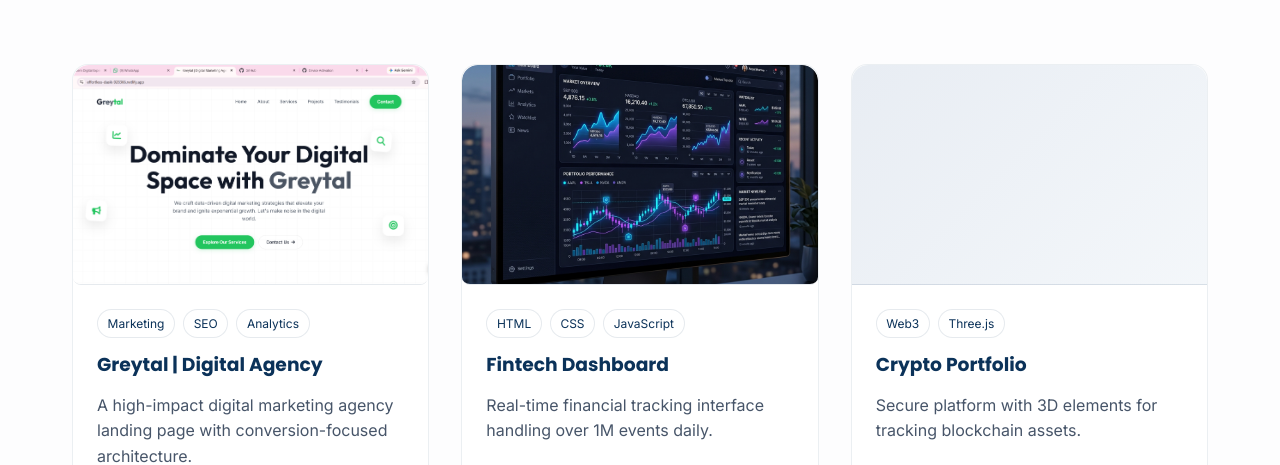
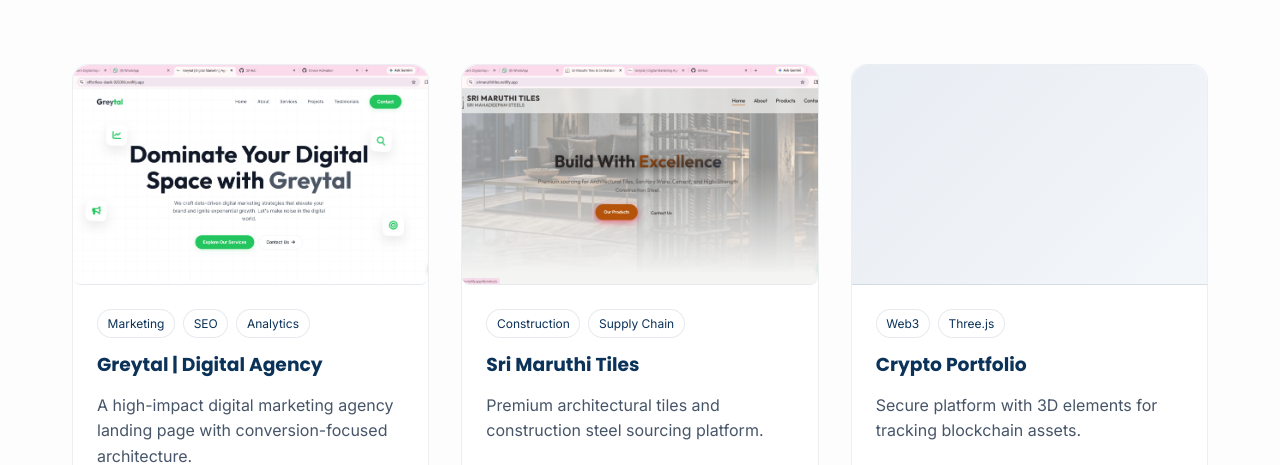
Before and after one commit to opusnix-spec/opusnix-website, a website: page projects.html in a window 1280 px wide. Shown: the part 288-753 px from the top of the page. Drawn offline with Linux system fonts and the light colour scheme; some icons are missing.

Commit message:
feat: add Sri Maruthi Tiles as second project

```diff
--- a/projects.html
+++ b/projects.html
@@ -64,17 +64,16 @@
         <!-- Project 2 -->
         <div class="glass-card project-card reveal delay-200">
           <div class="project-img-wrapper">
-             <img src="images/fintech-hero.png" alt="Fintech Dashboard" class="project-img" style="width: 100%; height: 220px; object-fit: cover;">
+             <img src="images/maruthi-tiles-project.png" alt="Sri Maruthi Tiles" class="project-img" style="width: 100%; height: 220px; object-fit: cover;">
           </div>
           <div class="project-info">
             <div class="tech-tags">
-              <span class="tech-tag">HTML</span>
-              <span class="tech-tag">CSS</span>
-              <span class="tech-tag">JavaScript</span>
+              <span class="tech-tag">Construction</span>
+              <span class="tech-tag">Supply Chain</span>
             </div>
-            <h3>Fintech Dashboard</h3>
-            <p class="text-muted" style="margin-bottom: 1.5rem;">Real-time financial tracking interface handling over 1M events daily.</p>
-            <a href="#" class="btn btn-outline" style="width: 100%;">View Project</a>
+            <h3>Sri Maruthi Tiles</h3>
+            <p class="text-muted" style="margin-bottom: 1.5rem;">Premium architectural tiles and construction steel sourcing platform.</p>
+            <a href="https://srimaruthitiles.netlify.app/" target="_blank" class="btn btn-outline" style="width: 100%;">View Project</a>
           </div>
         </div>
 
```
Also changed, not shown: index.html (+4 -4 lines), images/maruthi-tiles-project.png (added).
